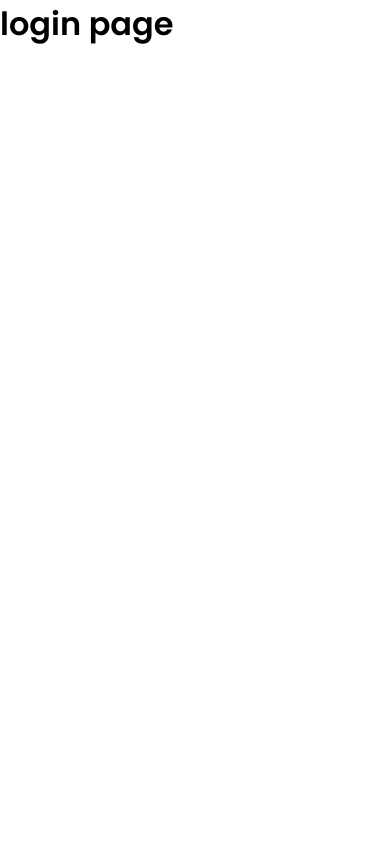
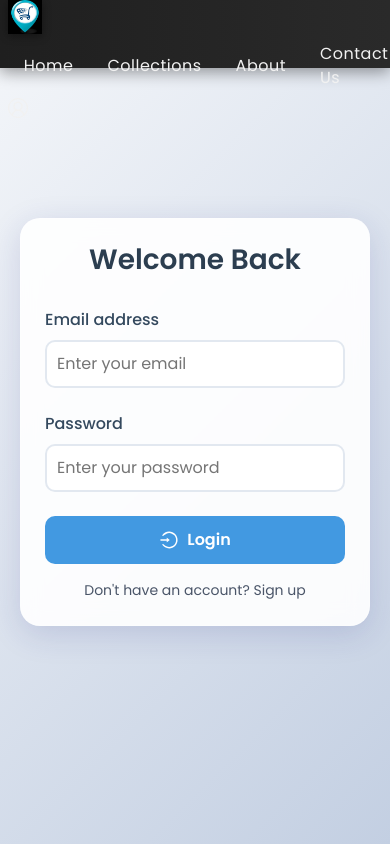
Before and after one commit to Anit-Paul/Trendora, a React (Vite) app in the folder frontend/: page /login in a window 390 px wide. Built offline with nearby package versions, Linux system fonts and the light colour scheme.

Commit message:
Frontend added for login page

```diff
--- a/frontend/package.json
+++ b/frontend/package.json
@@ -10,11 +10,11 @@
     "preview": "vite preview"
   },
   "dependencies": {
+    "bootstrap": "^5.3.7",
     "react": "^19.1.1",
     "react-dom": "^19.1.1",
     "react-icons": "^5.5.0",
     "react-router-dom": "^7.8.1"
-
   },
   "devDependencies": {
     "@eslint/js": "^9.33.0",
--- a/frontend/src/App.jsx
+++ b/frontend/src/App.jsx
@@ -1,8 +1,14 @@
+import { Outlet } from "react-router-dom";
 import Nav from "./components/nav/nav";
 
 function App(){
   return (
+    <>
     <Nav />
+
+      <Outlet />
+
+    </>
   )
 }
 export default App;
--- a/frontend/src/components/login/login.jsx
+++ b/frontend/src/components/login/login.jsx
@@ -1,6 +1,46 @@
-function login(){
-    return (
-        <h1>login page</h1>
-    )
+import "bootstrap/dist/css/bootstrap.min.css";
+import { AiOutlineLogin } from "react-icons/ai";
+import { Link } from "react-router-dom";
+import styles from "./login.module.css";
+
+function Login() {
+  return (
+    <div className={styles.loginContainer}>
+      <div className={styles.loginCard}>
+        <h2 className={styles.loginTitle}>Welcome Back</h2>
+        <form>
+          <div className={styles.formGroup}>
+            <label htmlFor="email" className={styles.formLabel}>
+              Email address
+            </label>
+            <input
+              type="email"
+              className={styles.formInput}
+              id="email"
+              placeholder="Enter your email"
+            />
+          </div>
+          <div className={styles.formGroup}>
+            <label htmlFor="password" className={styles.formLabel}>
+              Password
+            </label>
+            <input
+              type="password"
+              className={styles.formInput}
+              id="password"
+              placeholder="Enter your password"
+            />
+          </div>
+          <button type="submit" className={styles.loginButton}>
+            <AiOutlineLogin />
+            Login
+          </button>
+          <Link to="/register" className={styles.signupLink}>
+            Don't have an account? Sign up
+          </Link>
+        </form>
+      </div>
+    </div>
+  );
 }
-export default login;
+export default Login;
--- /dev/null
+++ b/frontend/src/components/login/login.module.css
@@ -0,0 +1,120 @@
+.loginContainer {
+    min-height: 100vh;
+    display: flex;
+    align-items: center;
+    justify-content: center;
+    background: linear-gradient(135deg, #f5f7fa 0%, #c3cfe2 100%);
+    padding: 20px;
+}
+
+.loginCard {
+    background: rgba(255, 255, 255, 0.9);
+    -webkit-backdrop-filter: blur(10px);
+    backdrop-filter: blur(10px);
+    border-radius: 20px;
+    padding: 2rem;
+    box-shadow: 0 8px 32px 0 rgba(31, 38, 135, 0.15);
+    width: 100%;
+    max-width: 420px;
+    border: 1px solid rgba(255, 255, 255, 0.18);
+}
+
+.loginTitle {
+    color: #2c3e50;
+    font-size: 2rem;
+    font-weight: 600;
+    text-align: center;
+    margin-bottom: 2rem;
+}
+
+.formGroup {
+    margin-bottom: 1.5rem;
+}
+
+.formLabel {
+    color: #34495e;
+    font-weight: 500;
+    margin-bottom: 0.5rem;
+    display: block;
+}
+
+.formInput {
+    width: 100%;
+    padding: 0.75rem;
+    border: 2px solid #e2e8f0;
+    border-radius: 10px;
+    transition: all 0.3s ease;
+    font-size: 1rem;
+}
+
+.formInput:focus {
+    border-color: #4299e1;
+    box-shadow: 0 0 0 3px rgba(66, 153, 225, 0.2);
+    outline: none;
+}
+
+.loginButton {
+    width: 100%;
+    padding: 0.75rem;
+    border-radius: 10px;
+    background: #4299e1;
+    color: white;
+    font-weight: 600;
+    border: none;
+    cursor: pointer;
+    transition: all 0.3s ease;
+    display: flex;
+    align-items: center;
+    justify-content: center;
+    gap: 0.5rem;
+    margin-bottom: 1rem;
+}
+
+.loginButton:hover {
+    background: #3182ce;
+    transform: translateY(-1px);
+    box-shadow: 0 4px 12px rgba(66, 153, 225, 0.2);
+}
+
+.loginButton svg {
+    font-size: 1.25rem;
+}
+
+.signupLink {
+    display: block;
+    text-align: center;
+    color: #4a5568;
+    text-decoration: none;
+    font-size: 0.875rem;
+    transition: color 0.3s ease;
+}
+
+.signupLink:hover {
+    color: #2b6cb0;
+}
+
+/* Error states */
+.formInput.error {
+    border-color: #fc8181;
+}
+
+.errorMessage {
+    color: #e53e3e;
+    font-size: 0.875rem;
+    margin-top: 0.5rem;
+}
+
+/* Responsive adjustments */
+@media (max-width: 480px) {
+    .loginCard {
+        padding: 1.5rem;
+    }
+
+    .loginTitle {
+        font-size: 1.75rem;
+    }
+
+    .formInput {
+        padding: 0.625rem;
+    }
+}
--- a/frontend/src/components/nav/nav.css
+++ b/frontend/src/components/nav/nav.css
@@ -13,7 +13,7 @@
   justify-content: space-between;
   align-items: center;
   background: linear-gradient(90deg, #1f1f1f, #2a2a2a);
-    padding: 0 2%;
+  padding: 0 2% !important;
   height: 10vh;
   width: 100%;
   position: fixed;
@@ -34,7 +34,7 @@
   height: 6vh;
   max-height: 50px;
   width: auto;
-    filter: drop-shadow(0 2px 4px rgba(0,0,0,0.4));
+  filter: drop-shadow(0 2px 4px rgba(0, 0, 0, 0.4));
 }
 
 .logo a {
@@ -52,7 +52,7 @@
 }
 
 .nav-link {
-    color: #f1f1f1;
+  color: #f1f1f1 !important;
   text-decoration: none;
   font-size: clamp(1rem, 1.5vw, 1.1rem);
   padding: 0.6rem 1.2rem;
@@ -99,21 +99,25 @@
   display: flex;
   align-items: center;
   justify-content: center;
-  font-size: 28px; /* size of the icon */
+  font-size: 28px;
+  /* size of the icon */
   color: #f1f1f1;
   transition: color 0.3s ease, transform 0.2s ease;
 }
 
 .user .dropdown:hover {
-  color: #007bff; /* highlight color */
-  transform: scale(1.1); /* slight zoom on hover */
+  color: #007bff;
+  /* highlight color */
+  transform: scale(1.1);
+  /* slight zoom on hover */
 }
 
 .dropdown-content {
   display: flex;
   flex-direction: column;
   position: absolute;
-  top: 40px; /* below the icon */
+  top: 40px;
+  /* below the icon */
   right: 0;
   background-color: #fff;
   min-width: 150px;
@@ -136,3 +140,86 @@
   color: #007bff;
   border-radius: 6px;
 }
+
+/* Responsive Design */
+@media screen and (max-width: 768px) {
+  .nav {
+    padding: 0 4% !important;
+    height: 8vh;
+  }
+
+  .logo img {
+    height: 5vh;
+  }
+
+  .nav-links {
+    gap: 1vw;
+  }
+
+  .nav-link {
+    padding: 0.4rem 0.8rem;
+    font-size: 0.9rem;
+  }
+
+  .user {
+    margin-right: 10px;
+  }
+
+  .user .dropdown {
+    font-size: 24px;
+  }
+}
+
+@media screen and (max-width: 576px) {
+  .nav {
+    padding: 0 3% !important;
+  }
+
+  .logo img {
+    height: 4vh;
+  }
+
+  .logo a {
+    font-size: 1.1rem;
+  }
+
+  .nav-links {
+    gap: 0.5vw;
+  }
+
+  .nav-link {
+    padding: 0.3rem 0.6rem;
+    font-size: 0.85rem;
+  }
+
+  .user .dropdown {
+    font-size: 20px;
+  }
+
+  .dropdown-content {
+    min-width: 130px;
+    top: 35px;
+  }
+
+  .dropdown-content a {
+    padding: 8px 12px;
+    font-size: 13px;
+  }
+}
+
+/* For very small screens */
+@media screen and (max-width: 400px) {
+  .nav {
+    padding: 0 2% !important;
+  }
+
+  .logo a {
+    display: none;
+    /* Hide logo text on very small screens */
+  }
+
+  .nav-link {
+    padding: 0.3rem 0.4rem;
+    font-size: 0.8rem;
+  }
+}
--- a/frontend/src/main.jsx
+++ b/frontend/src/main.jsx
@@ -10,7 +10,7 @@ const Router = createBrowserRouter([
   {
     path: "/",
     element: <App />,
-  },
+    children: [
       {
         path: "/login",
         element: <Login />,
@@ -19,6 +19,8 @@ const Router = createBrowserRouter([
         path: "/registration",
         element: <Registration />,
       },
+    ],
+  },
 ]);
 
 createRoot(document.getElementById("root")).render(
```
Also changed, not shown: 1 other file (tests, documents, lock files or other folders). Lines whose indentation alone changed are shown as unchanged.
